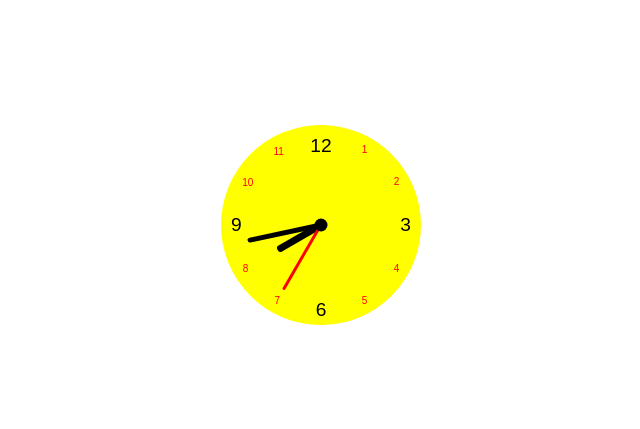
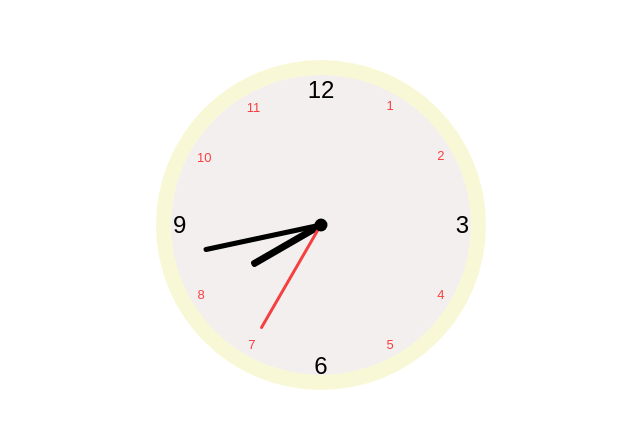
Before and after one commit to GI028/react-clock, a React (Vite) app: page / in a window 1280 px wide. Shown: the part 175-604 px from the top of the page, without its empty margins (319-959 px from the left). Built offline with nearby package versions, Linux system fonts and the light colour scheme.

Commit message:
adding the inside circle, making the clock bigger and changing colors

```diff
--- a/src/Componets/AnalogClock.tsx
+++ b/src/Componets/AnalogClock.tsx
@@ -19,7 +19,7 @@ function timeAreSames(time1: Time, time2: Time) {
 }
 export default function AnalogClock() {
   const [_, setState] = useState<boolean>(false);
-  const refresh = () => setState((current)=>!current);
+  const refresh = () => setState((current) => !current);
   const ref = useRef<Time>({
     hours: 12,
     minutes: 0,
@@ -45,6 +45,7 @@ export default function AnalogClock() {
   }, []);
   return (
     <div className="analog-clock">
+      <div className="internal-container">
         {numbers.map((number) => (
           <div
             key={number}
@@ -56,17 +57,24 @@ export default function AnalogClock() {
         ))}
         <div
           className="minute-hand"
-        style={{ transform: `rotate(${getHandAngle(time.minutes, 60, 6)}deg)` }}
+          style={{
+            transform: `rotate(${getHandAngle(time.minutes, 60, 6)}deg)`,
+          }}
         />
         <div
           className="hour-hand"
-        style={{ transform: `rotate(${getHandAngle(time.hours, 12, 30)}deg)` }}
+          style={{
+            transform: `rotate(${getHandAngle(time.hours, 12, 30)}deg)`,
+          }}
         />
         <div
           className="second-hand"
-        style={{ transform: `rotate(${getHandAngle(time.seconds, 60, 6)}deg)` }}
+          style={{
+            transform: `rotate(${getHandAngle(time.seconds, 60, 6)}deg)`,
+          }}
         />
         <div className="center-hand" />
+      </div>
     </div>
   );
 }
--- a/src/index.css
+++ b/src/index.css
@@ -2,7 +2,7 @@
   box-sizing: border-box;
   font-family: sans-serif;
 }
-body{
+body {
   margin: 0;
   padding: 0;
 }
@@ -16,20 +16,27 @@ body{
 
 .analog-clock {
   border-radius: 50%;
-  background-color: yellow;
-  width: 200px;
-  height: 200px;
+  background-color: rgb(248, 248, 215);
+  width: fit-content;
+  height: fit-content;
+  padding: 15px;
   aspect-ratio: square;
-  position: relative;
-
+  .internal-container {
+    --size: 300px;
+    border-radius: 50%;
+    background-color: rgb(244, 239, 239);
+    position: relative;
+    width: var(--size);
+    height: var(--size);
+  }
   .number {
     position: absolute;
-    padding-left: 10px;
+    padding-left: 8px;
     width: 100%;
     top: 50%;
     left: 50%;
-    font-size: x-small;
-    color: red;
+    font-size: small;
+    color: rgb(246, 64, 64);
     transform: translate(-50%, -50%) rotate(90deg)
       rotate(calc((var(--number) * 30deg)));
     span {
@@ -37,21 +44,24 @@ body{
       transform: rotate(-90deg) rotate(calc((var(--number) * -30deg)));
     }
   }
-  .number.big{
+  .number.big {
+    padding-left: 2px;
     color: black;
-    font-size: larger;
+    font-size: x-large;
   }
-  .center-hand{
+  .center-hand {
     position: absolute;
     width: 13px;
     height: 13px;
     top: 50%;
     left: 50%;
-    transform: translate(-50%,-50%);
+    transform: translate(-50%, -50%);
     border-radius: 50%;
     background-color: black;
   }
-  .hour-hand, .minute-hand, .second-hand {
+  .hour-hand,
+  .minute-hand,
+  .second-hand {
     position: absolute;
     top: 50%;
     left: 50%;
@@ -59,21 +69,21 @@ body{
     transform-origin: bottom center;
     border-radius: 3px;
   }
-  .hour-hand{
+  .hour-hand {
     width: 7px;
-    height: 50px;
+    height: 80px;
     background-color: black;
     transition-duration: 1s;
   }
-  .minute-hand{
+  .minute-hand {
     width: 5px;
-    height: 75px;
+    height: 120px;
     transition-duration: 1s;
     background-color: black;
   }
-  .second-hand{
+  .second-hand {
     width: 2.5px;
-    height: 75px;
-    background-color: red;
+    height: 120px;
+    background-color: rgb(246, 64, 64);
   }
 }
```
Lines whose indentation alone changed are shown as unchanged.
